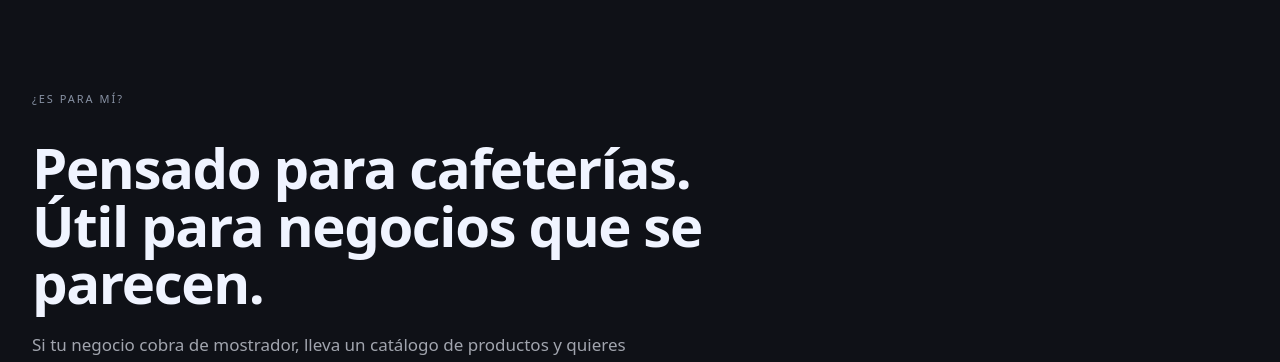
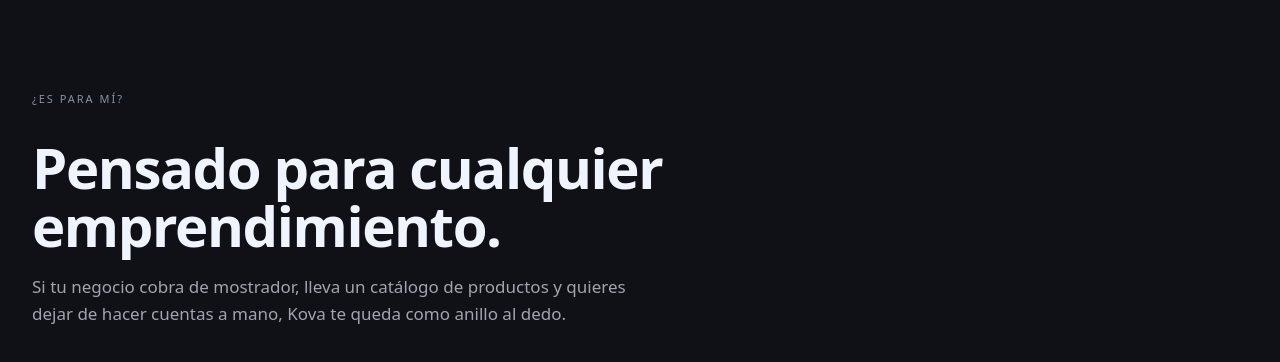
Before and after one commit to ArturoFrancoMozqueda/kova, a React (Vite) app in the folder frontend/: page / in a window 1280 px wide. Shown: the part 4560-4922 px from the top of the page. Built offline with nearby package versions, Linux system fonts and the light colour scheme; no server answers.

Commit message:
ui fixes

```diff
--- a/frontend/src/dashboard/DashboardView.tsx
+++ b/frontend/src/dashboard/DashboardView.tsx
@@ -36,8 +36,6 @@ import {
   Minus,
   CheckCircle2,
   Circle,
-  Download,
-  Printer,
 } from "lucide-react";
 
 type LoadState =
@@ -759,7 +757,7 @@ export default function DashboardView() {
               <div className="grid gap-3 sm:grid-cols-3">
                 {[
                   { to: "/shifts", icon: Clock, iconClass: "bg-kova-mist text-kova-ink", label: copy.dashboard.closeShiftAction, desc: copy.dashboard.closeShiftDesc },
-                  { to: "/reports", icon: Download, iconClass: "bg-kova-blue/10 text-kova-blue", label: copy.dashboard.exportSalesAction, desc: copy.dashboard.exportSalesDesc },
+                  { to: "/reports", icon: BarChart3, iconClass: "bg-kova-blue/10 text-kova-blue", label: copy.dashboard.exportSalesAction, desc: copy.dashboard.exportSalesDesc },
                 ].map(({ to, icon: Icon, iconClass, label, desc }) => (
                   <Link key={to} to={to} className="group">
                     <div className="flex items-center gap-3 rounded-lg border p-3 transition-all hover:border-kova-blue/50 hover:shadow-sm">
@@ -777,7 +775,7 @@ export default function DashboardView() {
                 <Link to="/shifts" className="group">
                   <div className="flex h-full items-center gap-3 rounded-lg border p-3 transition-all hover:border-kova-blue/50 hover:shadow-sm">
                     <div className="flex h-9 w-9 shrink-0 items-center justify-center rounded-lg bg-kova-growth/10 text-kova-growth">
-                      <Printer className="h-4 w-4" />
+                      <Receipt className="h-4 w-4" />
                     </div>
                     <div className="min-w-0 flex-1">
                       <p className="text-sm font-medium">{copy.dashboard.printZAction}</p>
--- a/frontend/src/routes/Home.tsx
+++ b/frontend/src/routes/Home.tsx
@@ -957,7 +957,7 @@ function BuiltFor() {
           <span style={{ fontSize: 11, fontWeight: 500, letterSpacing: "0.18em", textTransform: "uppercase", color: "var(--kova-tertiary)" }}>¿Es para mí?</span>
         </div>
         <h2 style={{ fontSize: "clamp(36px,4.4vw,60px)", fontWeight: 600, letterSpacing: "-0.025em", lineHeight: 1.02, margin: 0, maxWidth: 820, color: "var(--kova-on-ink)" }}>
-          Pensado para cafeterías.<br />Útil para negocios que se parecen.
+          Pensado para cualquier emprendimiento.
         </h2>
         <p style={{ marginTop: 20, fontSize: 17, color: "rgba(240,244,255,0.65)", maxWidth: 620, lineHeight: 1.55 }}>
           Si tu negocio cobra de mostrador, lleva un catálogo de productos y
```
